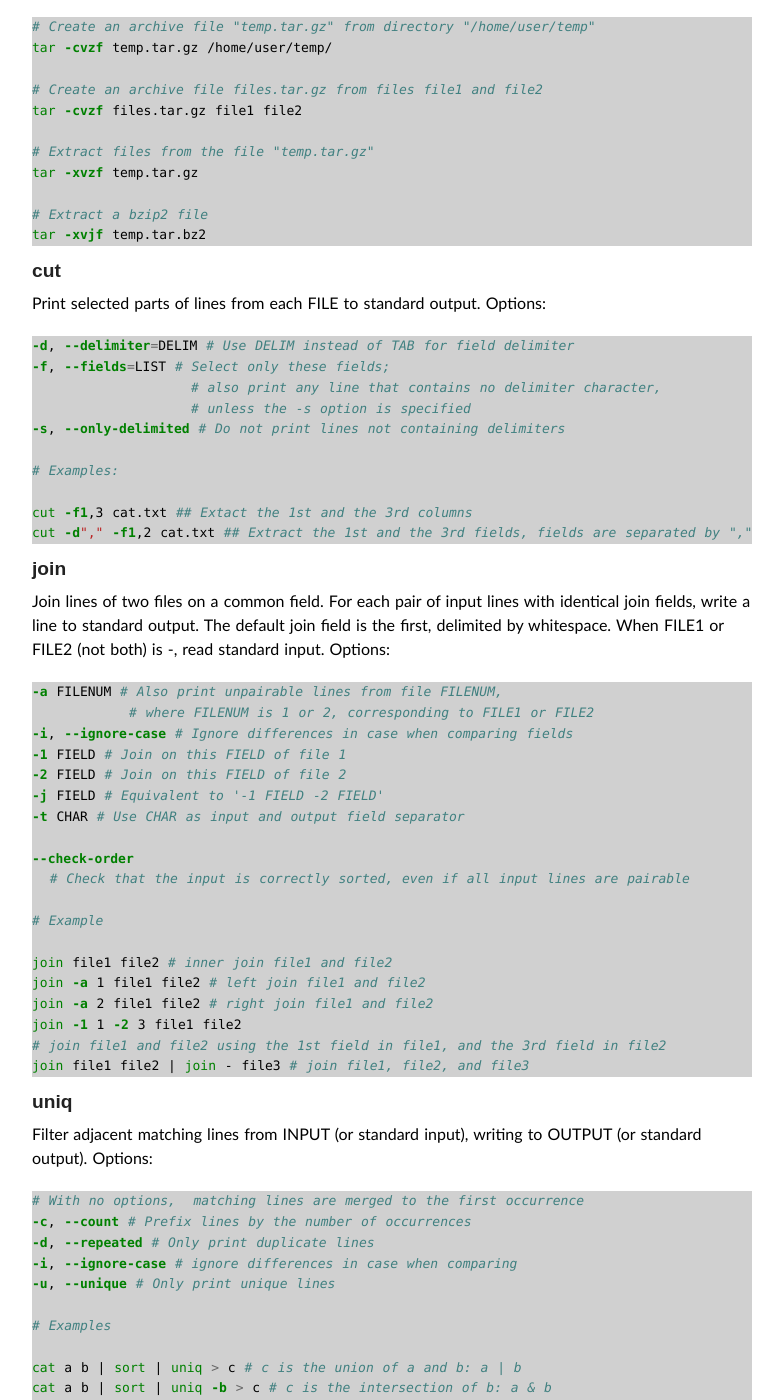
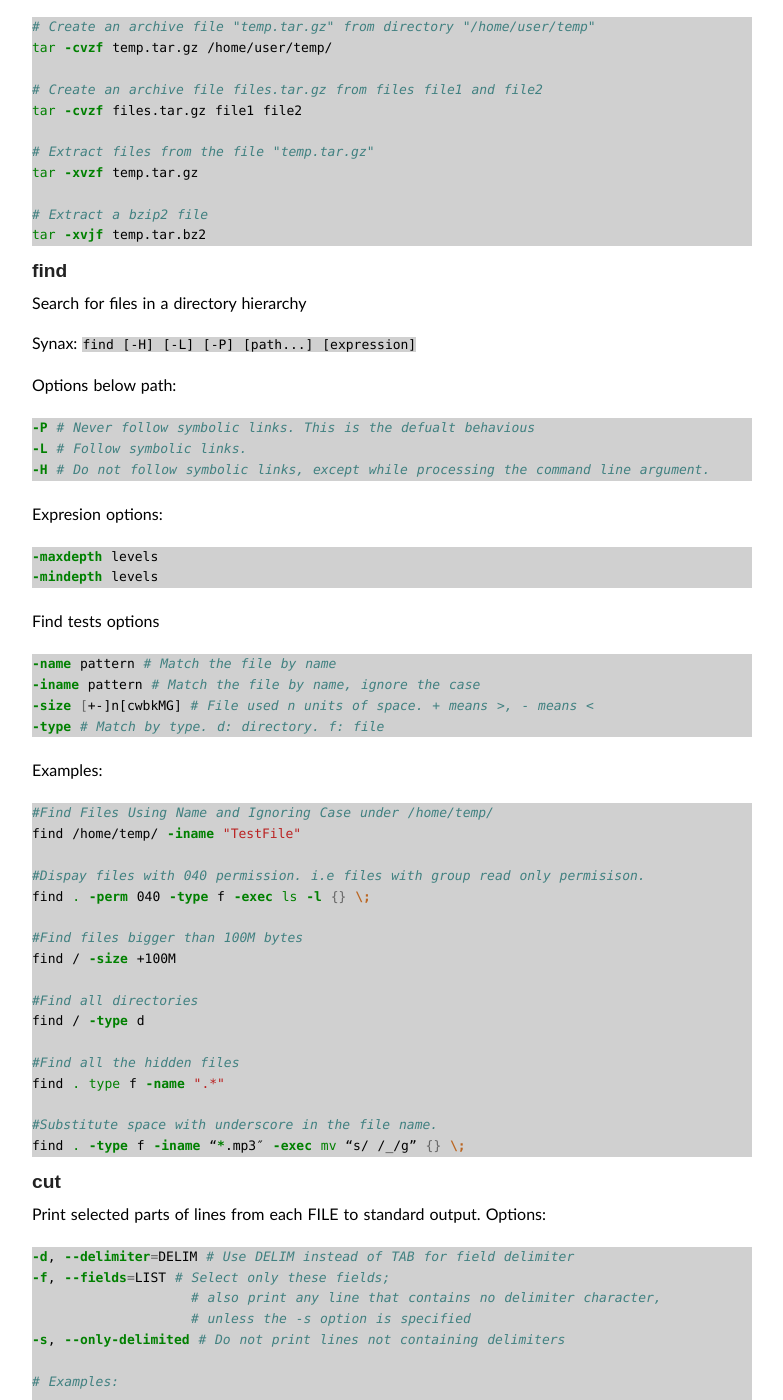
Before and after one commit to lchenn/linchen04.github.io, a Jekyll site: the page built from _posts/2014-10-18-frequently-used-linux-commands.md, in a window 1280 px wide and 1400 px high, scrolled down 2483 px. Shown: the whole window, without its empty margins (248-1031 px from the left). Built offline with Jekyll 4.4.1, drawn with Linux system fonts in a browser that asks for light colours; some web fonts are replaced; Markdown is read by kramdown in place of the engine named in the settings; comment, search, counter and statistics services are not loaded.

Commit message:
Added find command

````diff
--- a/_posts/2014-10-18-frequently-used-linux-commands.md
+++ b/_posts/2014-10-18-frequently-used-linux-commands.md
@@ -166,6 +166,57 @@ tar -xvjf temp.tar.bz2
 ```
 
 
+### find
+Search for files in a directory hierarchy
+
+Synax: ```find [-H] [-L] [-P] [path...] [expression]```
+
+Options below path:
+
+```bash
+-P # Never follow symbolic links. This is the defualt behavious
+-L # Follow symbolic links.
+-H # Do not follow symbolic links, except while processing the command line argument.
+```
+
+Expresion options:
+
+```bash
+-maxdepth levels
+-mindepth levels
+```
+
+Find tests options
+```bash
+-name pattern # Match the file by name
+-iname pattern # Match the file by name, ignore the case
+-size [+-]n[cwbkMG] # File used n units of space. + means >, - means <
+-type # Match by type. d: directory. f: file
+```
+
+Examples:
+
+```bash
+#Find Files Using Name and Ignoring Case under /home/temp/
+find /home/temp/ -iname "TestFile"
+
+#Dispay files with 040 permission. i.e files with group read only permisison.
+find . -perm 040 -type f -exec ls -l {} \;
+
+#Find files bigger than 100M bytes
+find / -size +100M
+
+#Find all directories
+find / -type d
+
+#Find all the hidden files
+find . type f -name ".*"
+
+#Substitute space with underscore in the file name.
+find . -type f -iname “*.mp3″ -exec mv “s/ /_/g” {} \;
+```
+
+
 ### cut
 Print selected parts of lines from each FILE to standard output. Options:
 
@@ -207,8 +258,6 @@ join -1 1 -2 3 file1 file2
 join file1 file2 | join - file3 # join file1, file2, and file3
 ```
 
-
-
 ### uniq
 Filter adjacent matching lines from INPUT (or standard input), writing to OUTPUT (or standard output). Options:
 
````
